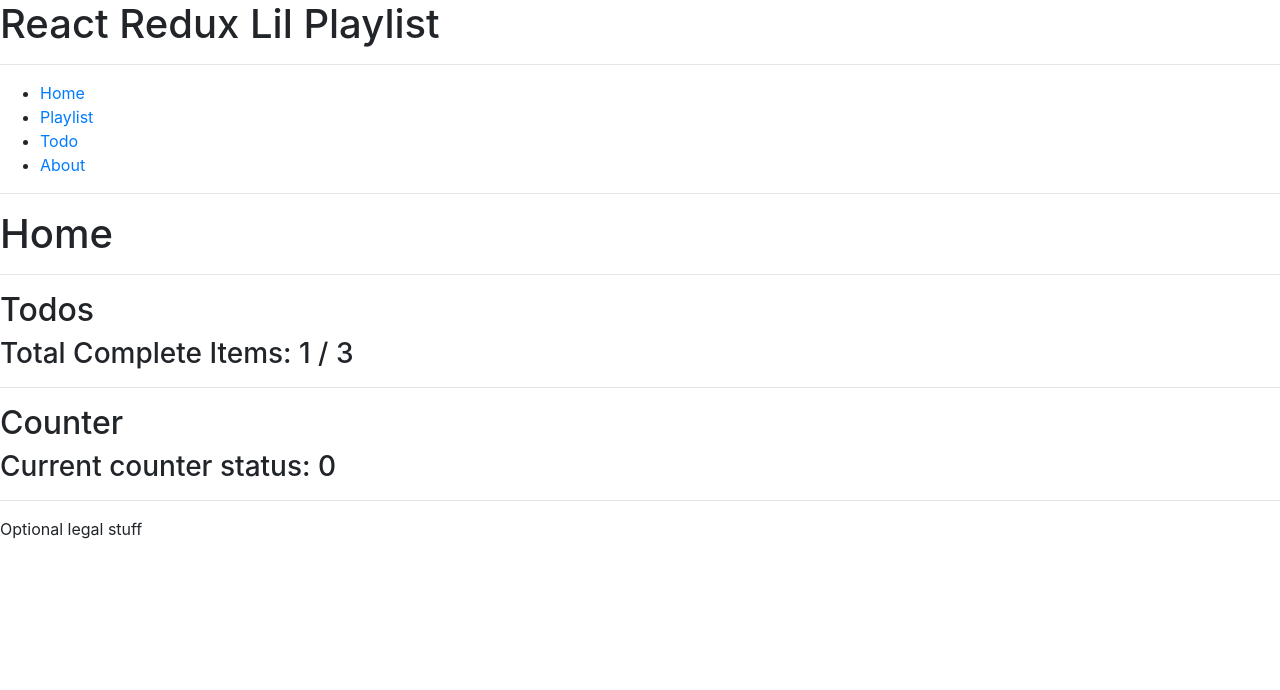
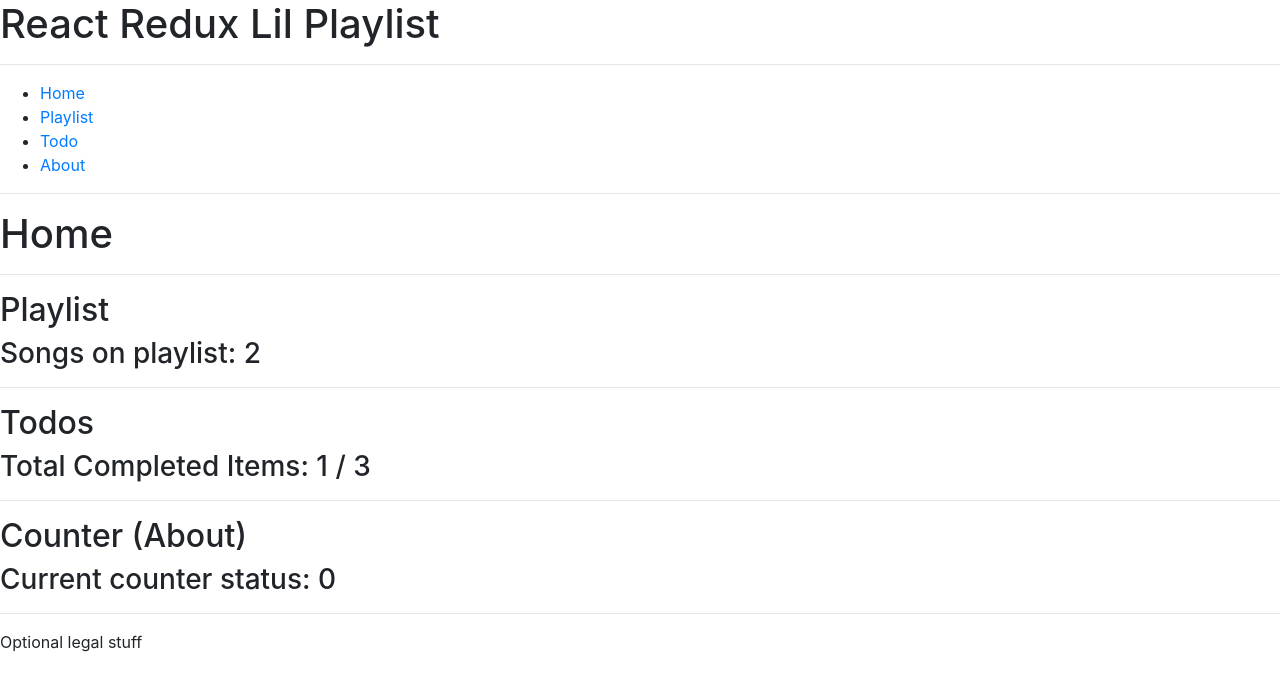
Before and after one commit to Michiel-A-van-Vliet/Michiel_van_Vliet---React-Lil-playlist, a React (Create React App) app: page / in a window 1280 px wide. Shown: the top 690 px of the page. Built offline with nearby package versions, Linux system fonts and the light colour scheme.

Commit message:
Add playlist info to Home.

```diff
--- a/src/features/home/Home.js
+++ b/src/features/home/Home.js
@@ -2,6 +2,7 @@ import React from "react";
 import { useSelector } from "react-redux";
 
 const Home = () => {
+  const totalSongs = useSelector((state) => state.playlist.length);
   const completedTodos = useSelector((state) =>
     state.todos.filter((todo) => todo.completed === true)
   );
@@ -11,12 +12,15 @@ const Home = () => {
     <main>
       <h1>Home</h1>
       <hr />
+      <h2>Playlist</h2>
+      <h3>Songs on playlist: {totalSongs}</h3>
+      <hr />
       <h2>Todos</h2>
       <h3>
-        Total Complete Items: {completedTodos.length} / {totalTodos}
+        Total Completed Items: {completedTodos.length} / {totalTodos}
       </h3>
       <hr />
-      <h2>Counter</h2>
+      <h2>Counter (About)</h2>
       <h3>Current counter status: {currentCounter}</h3>
     </main>
   );
```
